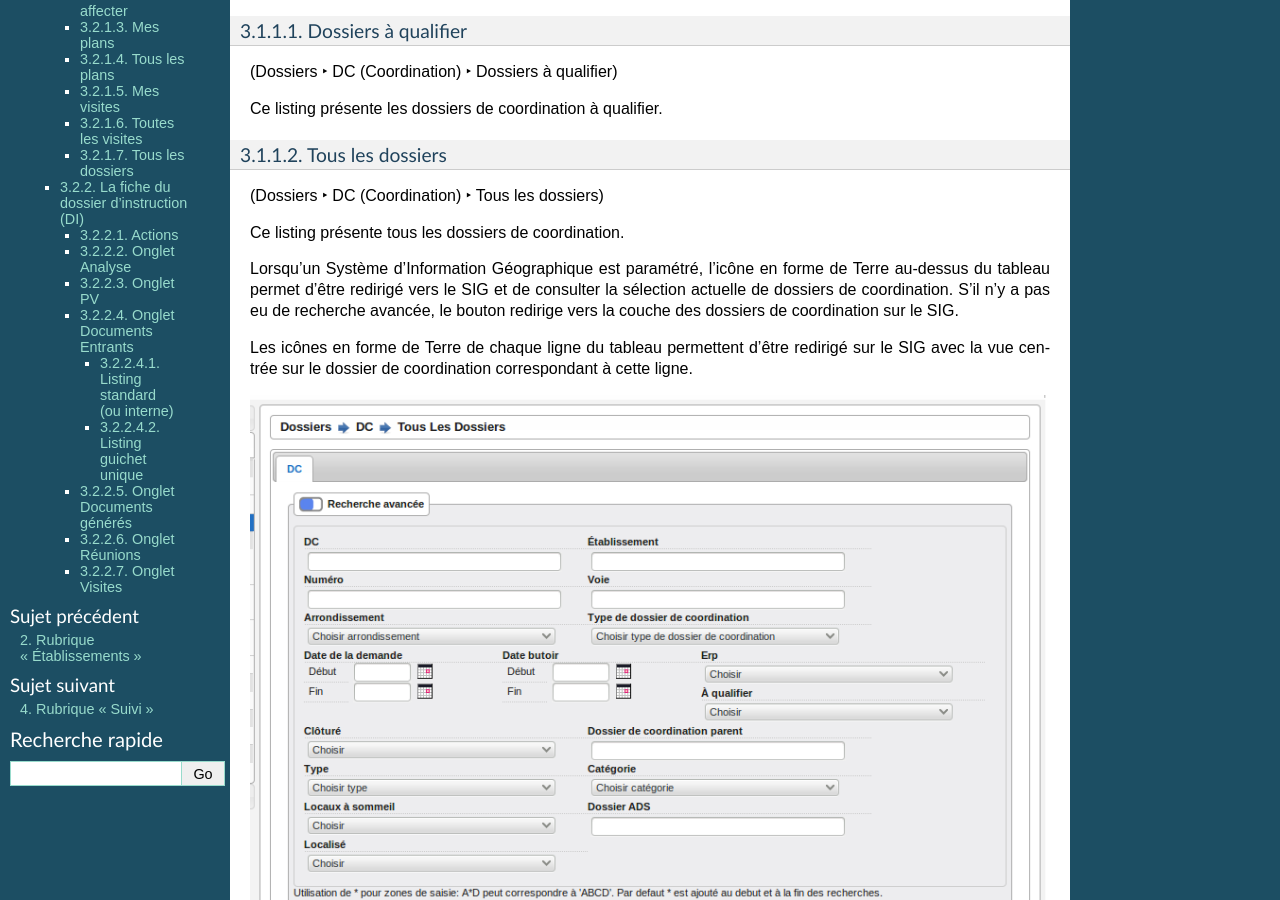
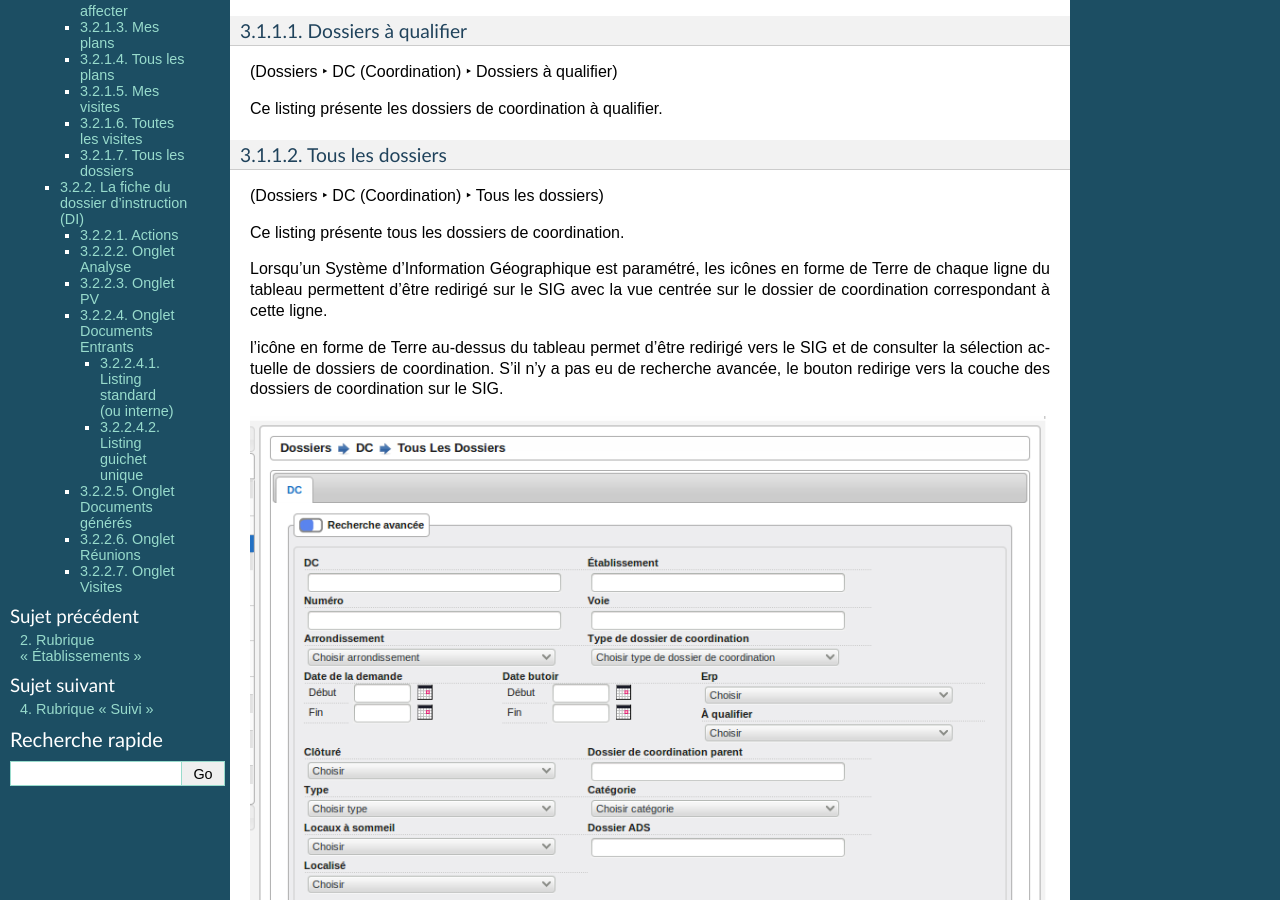
Before and after one commit to jcerini/openaria-documentation, a Sphinx documentation site: the page built from source/manuel_utilisateur/dossiers/index.rst, in a window 1280 px wide and 900 px high, scrolled down 871 px. Built offline with Sphinx 7.4.7, drawn with Linux system fonts in a browser that asks for light colours.

Commit message:
* Amélioration documentation listing DC.

```diff
--- a/source/manuel_utilisateur/dossiers/index.rst
+++ b/source/manuel_utilisateur/dossiers/index.rst
@@ -38,9 +38,9 @@ Tous les dossiers
 
 Ce listing présente tous les dossiers de coordination.
 
-Lorsqu'un Système d'Information Géographique est paramétré, l'icône en forme de Terre au-dessus du tableau permet d'être redirigé vers le SIG et de consulter la sélection actuelle de dossiers de coordination. S'il n'y a pas eu de recherche avancée, le bouton redirige vers la couche des dossiers de coordination sur le SIG.
+Lorsqu'un Système d'Information Géographique est paramétré, les icônes en forme de Terre de chaque ligne du tableau permettent d'être redirigé sur le SIG avec la vue centrée sur le dossier de coordination correspondant à cette ligne.
 
-Les icônes en forme de Terre de chaque ligne du tableau permettent d'être redirigé sur le SIG avec la vue centrée sur le dossier de coordination correspondant à cette ligne.
+l'icône en forme de Terre au-dessus du tableau permet d'être redirigé vers le SIG et de consulter la sélection actuelle de dossiers de coordination. S'il n'y a pas eu de recherche avancée, le bouton redirige vers la couche des dossiers de coordination sur le SIG.
 
 .. image:: dossier_coordination-listing.png
 
```
